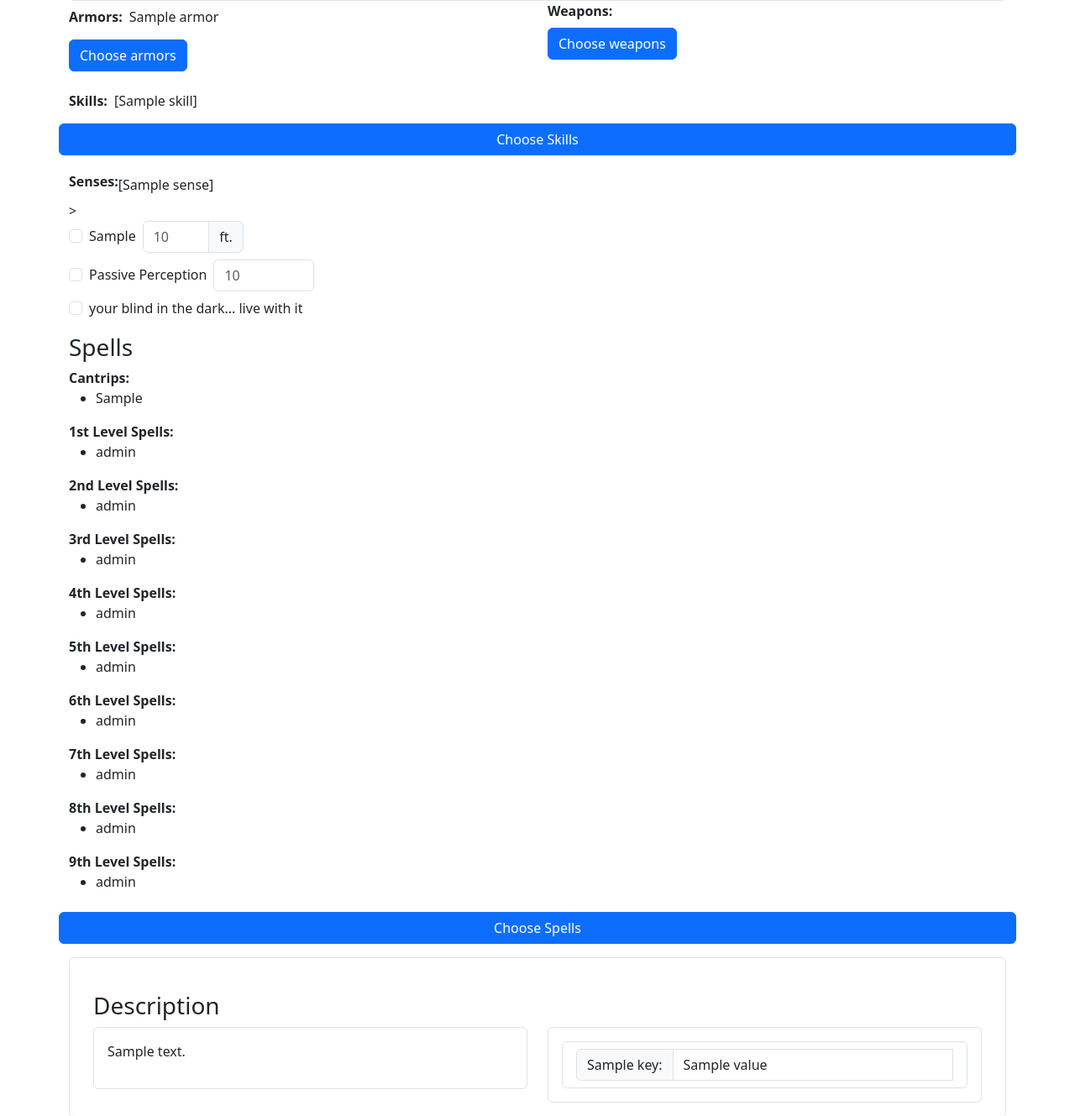
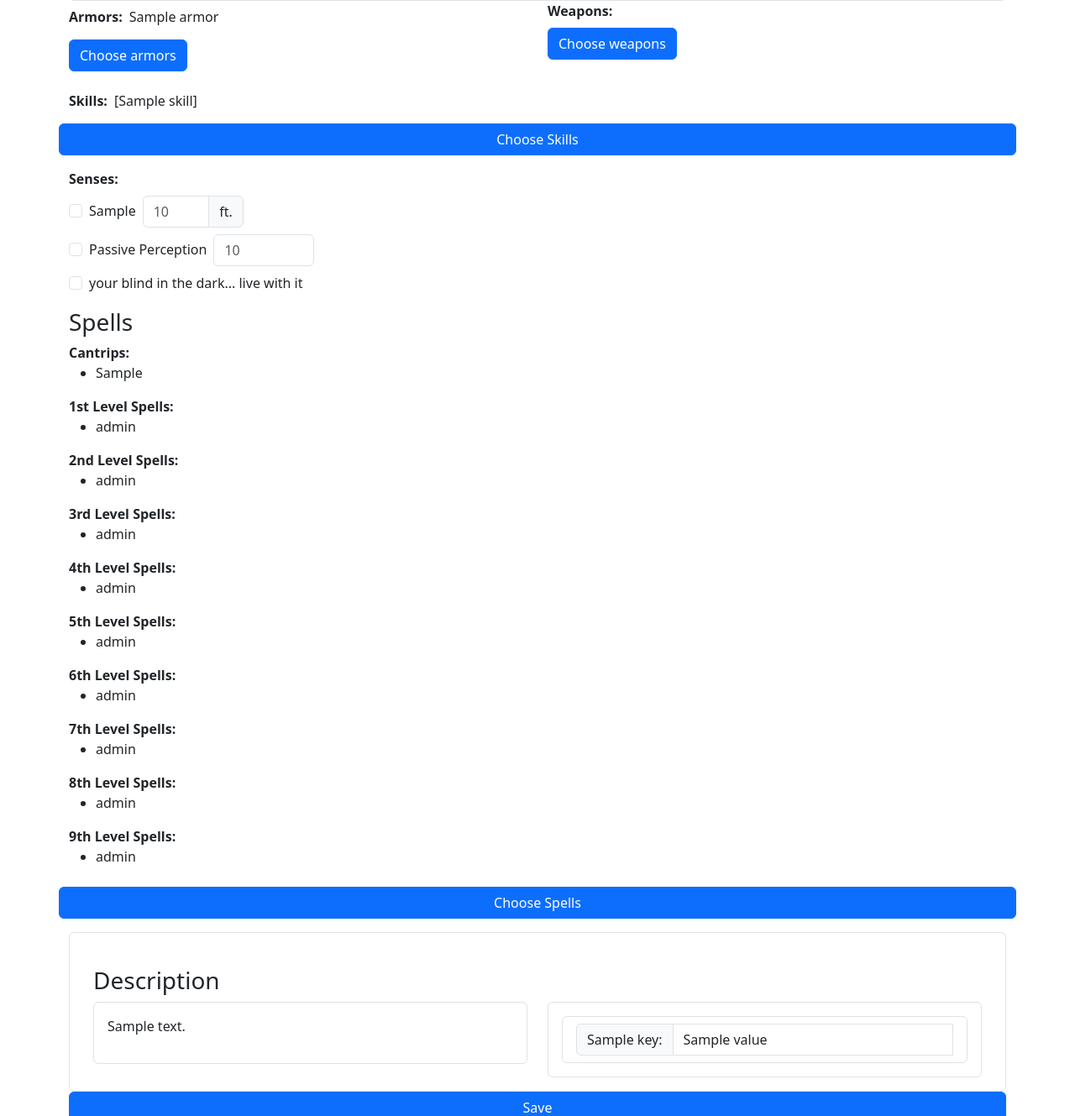
Before and after one commit to realLucas01/DnD-NPCGen, a Spring app: template src/main/resources/templates/edit.html in a window 1280 px wide. Shown: the part 1539-2868 px from the top of the page at 84% size. Run offline with Thymeleaf, Linux system fonts and the light colour scheme; the template is opened without the code that fills it: most values are stand-ins (such as "Sample title", 1, 10 or a date in 2020); data that the repository does not hold is empty; some libraries are stand-ins or nearby versions.

Commit message:
#3 refactor(edit): remove unnecessary HTML output

```diff
--- a/src/main/resources/templates/edit.html
+++ b/src/main/resources/templates/edit.html
@@ -495,11 +495,7 @@
 
             <!-- Senses -->
             <div class="row mb-3">
-                <div class="d-flex align-items-center">
-                    <label class="form-label mb-2"><b>Senses:</b></label>
-                    <!-- List of senses -->
-                    <p th:text="${senses}" class="form-control-plaintext mb-0"></p>
-                </div>
+                <label class="form-label mb-2"><b>Senses:</b></label>
 
                 <!-- Display the checkbox list directly -->
                 <div class="col-12"
@@ -507,7 +503,7 @@
                      hx-post="/editSenses"
                      hx-include="#senses-form input"
                      hx-trigger="change"
-                     hx-swap="none">>
+                     hx-swap="none">
                     <div class="row g-2">
                         <!-- Checkbox for all senses with range -->
                         <div th:each="sense : ${availableSensesFeet}" class="col-md-6">
```
